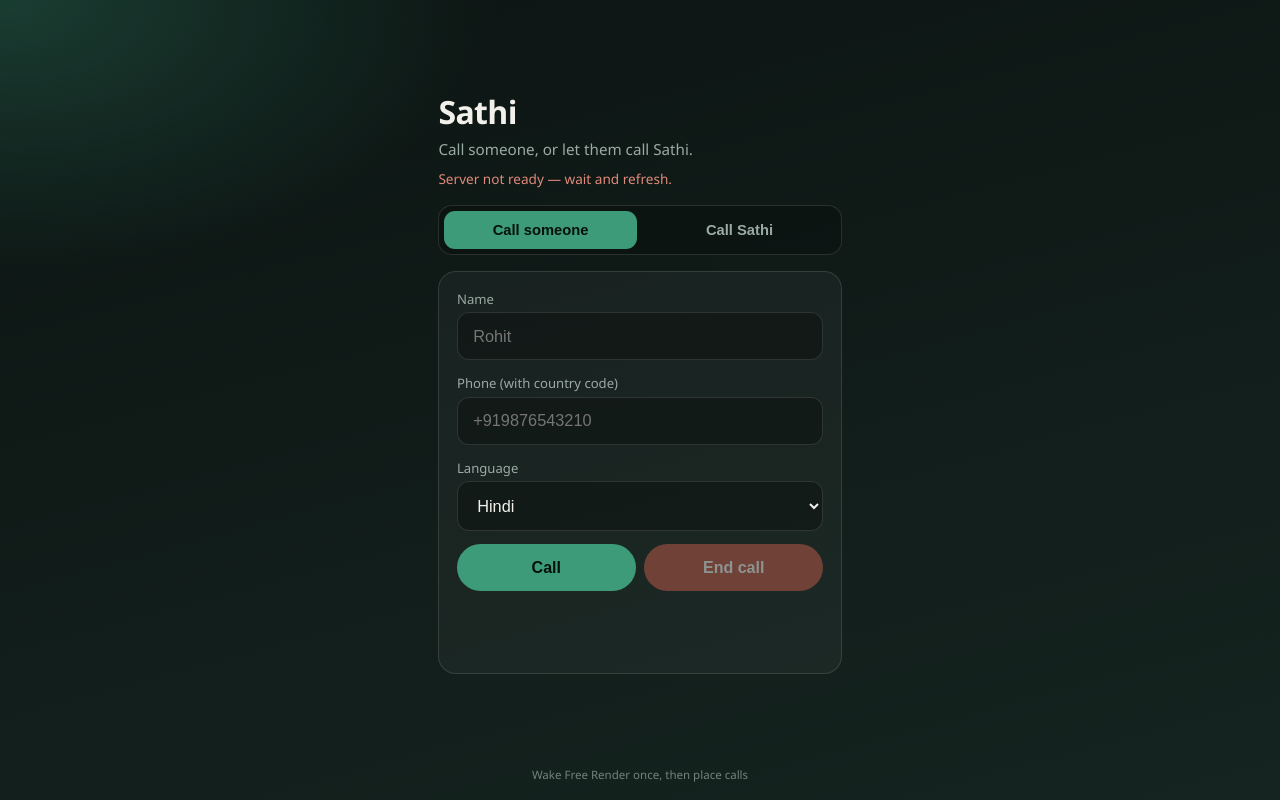
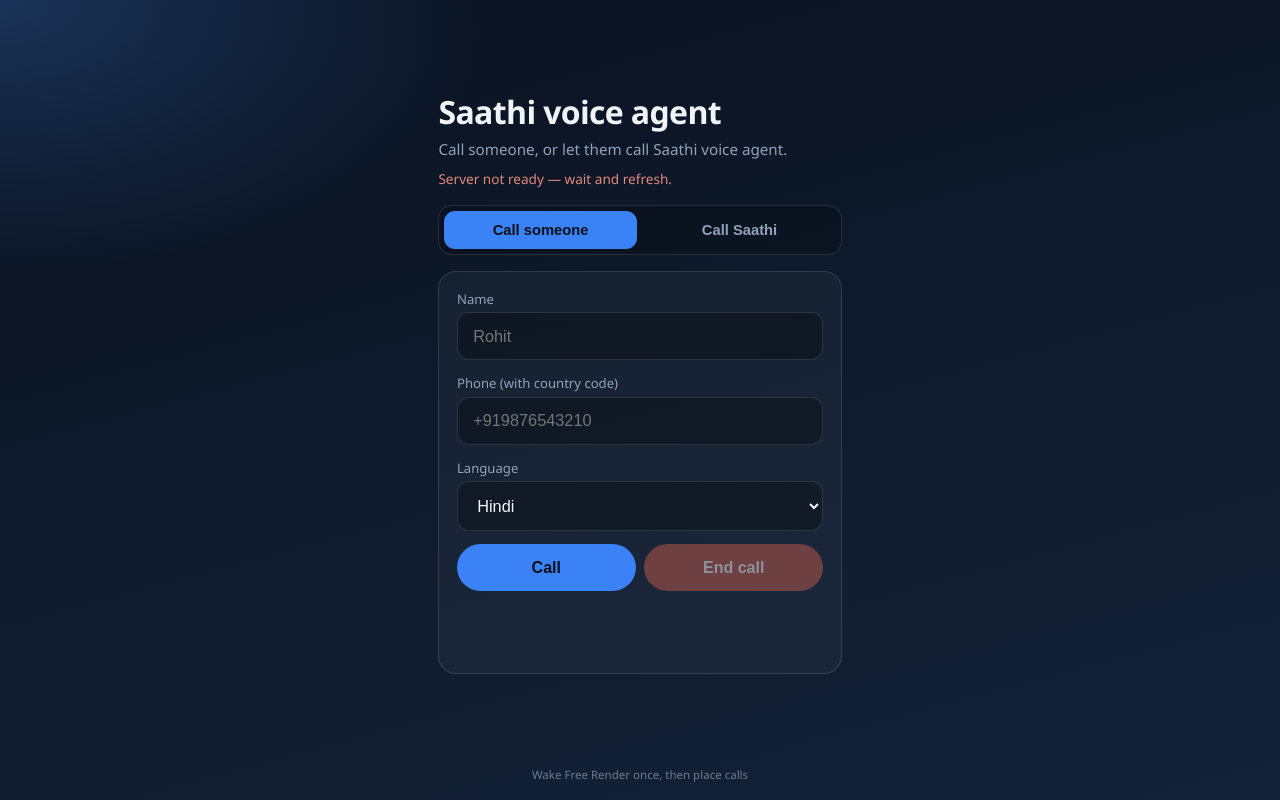
Before and after one commit to tejasjbhor/fr_voice, a plain HTML site: page telephony/static/demo.html in a window 1280 px wide. Drawn offline with Linux system fonts and the light colour scheme; no server answers.

Commit message:
Demo page: blue theme and Saathi voice agent branding.

```diff
--- a/telephony/static/demo.html
+++ b/telephony/static/demo.html
@@ -3,19 +3,19 @@
 <head>
   <meta charset="utf-8" />
   <meta name="viewport" content="width=device-width, initial-scale=1, viewport-fit=cover" />
-  <meta name="theme-color" content="#0f1a17" />
-  <title>Sathi</title>
+  <meta name="theme-color" content="#0c1424" />
+  <title>Saathi voice agent</title>
   <style>
     :root {
-      --bg0: #0c1412;
-      --bg1: #152420;
-      --ink: #f2f0ea;
-      --muted: #9aaba3;
-      --accent: #3d9b7a;
-      --accent-ink: #04110c;
+      --bg0: #0a1220;
+      --bg1: #132238;
+      --ink: #f0f4fa;
+      --muted: #8fa3bc;
+      --accent: #3b82f6;
+      --accent-ink: #061018;
       --danger: #c45c4a;
-      --line: rgba(242, 240, 234, 0.12);
-      --ok: #6fbf8a;
+      --line: rgba(240, 244, 250, 0.12);
+      --ok: #60a5fa;
       --bad: #e08a7a;
       --card: rgba(255, 255, 255, 0.04);
     }
@@ -25,7 +25,7 @@
       font-family: "Segoe UI", system-ui, -apple-system, sans-serif;
       color: var(--ink);
       background:
-        radial-gradient(900px 500px at 0% 0%, #1a3d32 0%, transparent 55%),
+        radial-gradient(900px 500px at 0% 0%, #1a3358 0%, transparent 55%),
         linear-gradient(165deg, var(--bg0), var(--bg1));
       min-height: 100%;
       display: flex;
@@ -142,14 +142,14 @@
 <body>
   <main>
     <div>
-      <h1>Sathi</h1>
-      <p class="lede">Call someone, or let them call Sathi.</p>
+      <h1>Saathi voice agent</h1>
+      <p class="lede">Call someone, or let them call Saathi voice agent.</p>
       <p id="serverStatus" class="lede" style="margin-top:0.55rem;font-size:0.85rem">Checking server…</p>
     </div>
 
     <div class="tabs" role="tablist">
       <button type="button" class="active" id="tabOut" data-panel="out">Call someone</button>
-      <button type="button" id="tabIn" data-panel="in">Call Sathi</button>
+      <button type="button" id="tabIn" data-panel="in">Call Saathi</button>
     </div>
 
     <form id="outPanel" class="panel active" autocomplete="on">
@@ -179,9 +179,9 @@
 
     <div id="inPanel" class="panel">
       <div class="helpline-card">
-        <p class="lede">User dials this number on their phone. Sathi answers.</p>
+        <p class="lede">User dials this number on their phone. Saathi voice agent answers.</p>
         <p class="helpline-num" id="helplineNum">Loading…</p>
-        <a class="btn btn-call btn-full" id="helplineLink" href="#" style="display:inline-block;text-align:center;text-decoration:none">Call Sathi</a>
+        <a class="btn btn-call btn-full" id="helplineLink" href="#" style="display:inline-block;text-align:center;text-decoration:none">Call Saathi voice agent</a>
       </div>
       <p id="inStatus" class="status" aria-live="polite"></p>
     </div>
@@ -243,7 +243,7 @@
           el.textContent = num;
           link.href = "tel:" + num.replace(/[^\d+]/g, "");
           link.style.pointerEvents = "auto";
-          setIn("Tap Call Sathi — your phone dials the helpline.", "");
+          setIn("Tap Call Saathi voice agent — your phone dials the helpline.", "");
         } else {
           el.textContent = "Helpline not configured";
           link.removeAttribute("href");
```
